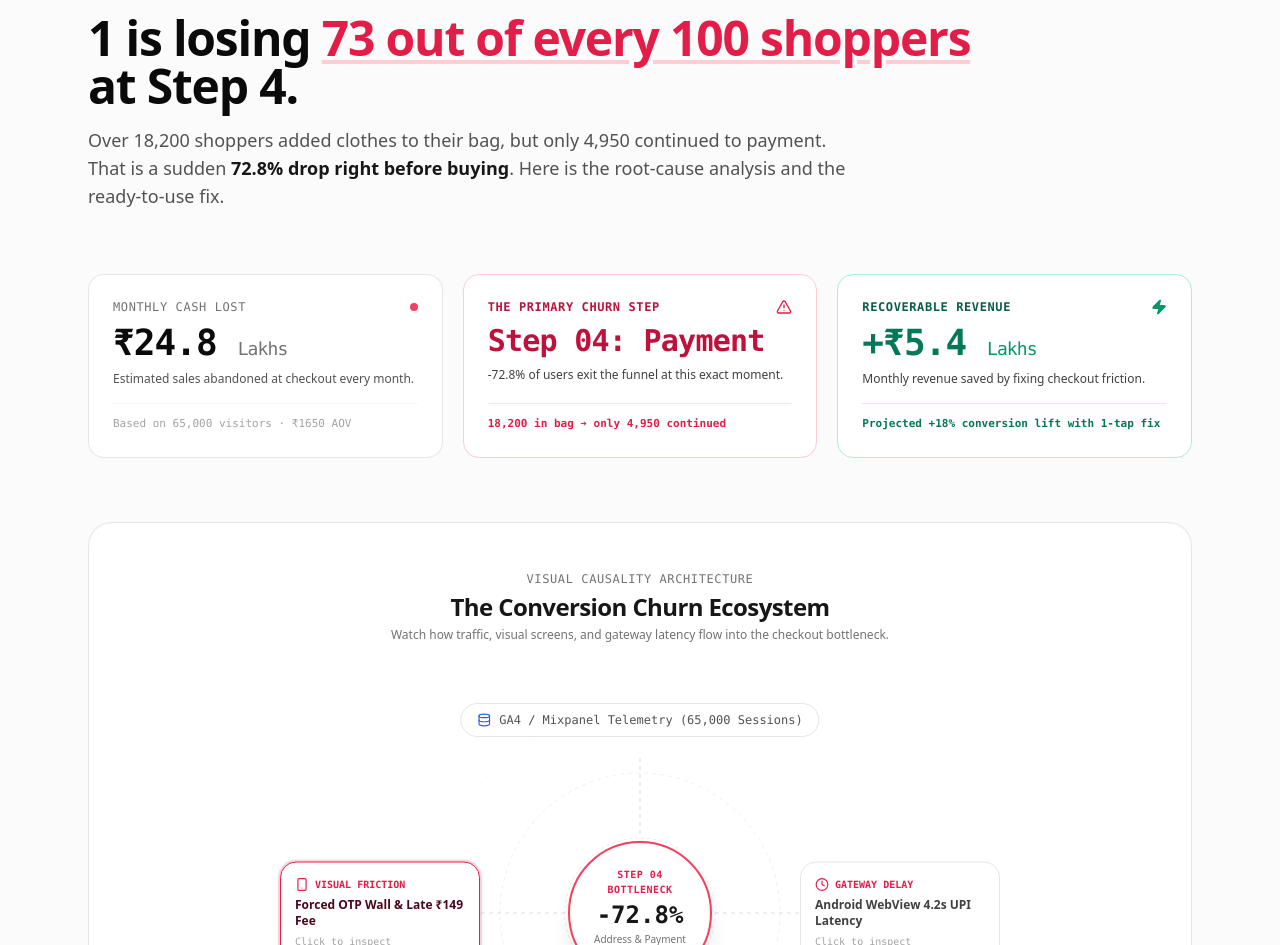
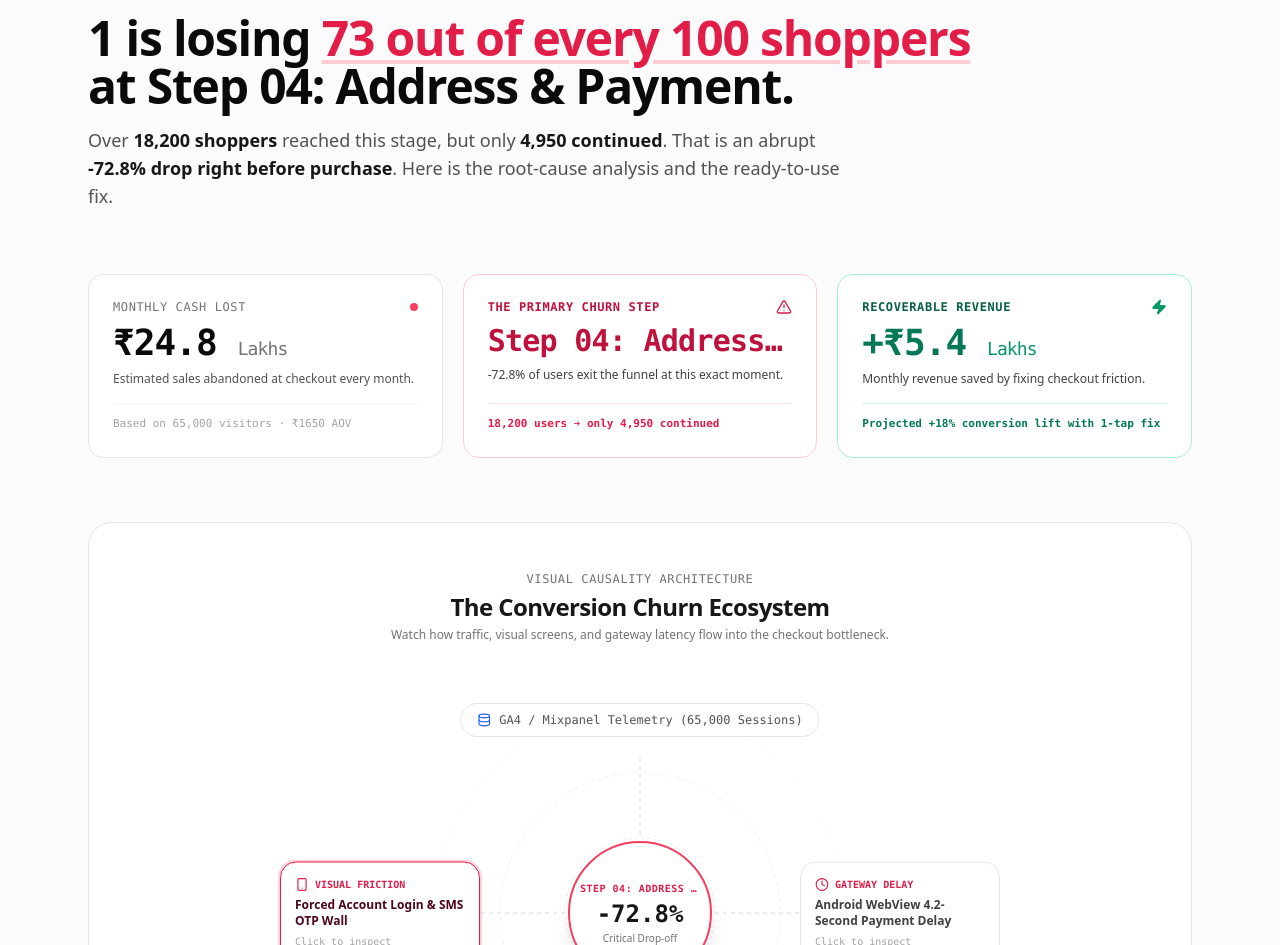
Before and after one commit to krrishvimal/funneldoctorai, a Next.js app in the folder apps/web/: page /audit/1 in a window 1280 px wide. Shown: the part 107-1052 px from the top of the page. Built offline with nearby package versions, Linux system fonts and the light colour scheme.

Commit message:
feat(audit): make dedicated audit report page 100% dynamic for any store or industry

```diff
--- a/apps/web/src/app/audit/[slug]/page.tsx
+++ b/apps/web/src/app/audit/[slug]/page.tsx
@@ -235,6 +235,29 @@ Quantitative telemetry indicates that ${cleanBrandName} loses 72.8% of high-inte
           const leaked = ((totalVisitors * (dropRate / 100) * aovVal) / 100000);
           const recoverable = leaked * 0.22;
 
+          const mappedSteps = Array.isArray(parsed.steps) && parsed.steps.length > 0
+            ? parsed.steps.map((s: any, idx: number) => ({
+                name: s.step || `Step 0${idx + 1}`,
+                visitors: Number(String(s.users || '0').replace(/[^0-9]/g, '')) || 0,
+                dropoffRate: s.drop ? Number(String(s.drop).replace(/[^0-9.]/g, '')) : 0,
+                isBottleneck: !!s.critical
+              }))
+            : null;
+
+          const criticalStep = mappedSteps?.find((s: any) => s.isBottleneck) || mappedSteps?.[Math.max(0, (mappedSteps?.length || 2) - 2)];
+          const worstName = criticalStep?.name || parsed.pins?.[0]?.title || 'Checkout Bottleneck';
+          const worstIdx = mappedSteps && criticalStep ? mappedSteps.indexOf(criticalStep) + 1 : 4;
+
+          const mappedFindings = Array.isArray(parsed.pins) && parsed.pins.length > 0
+            ? parsed.pins.map((p: any, idx: number) => ({
+                id: String(idx + 1),
+                title: p.title || `Friction Point #${idx + 1}`,
+                plainEnglish: p.desc || 'Friction point isolated by multimodal diagnostic inspection.',
+                impact: p.metric || 'Critical Exit',
+                category: idx === 0 ? ('ux' as const) : idx === 1 ? ('pricing' as const) : ('latency' as const)
+              }))
+            : null;
+
           setAudit(prev => ({
             ...prev,
             domain: parsed.url || prev.domain,
@@ -244,6 +267,10 @@ Quantitative telemetry indicates that ${cleanBrandName} loses 72.8% of high-inte
             leakedMonthlyLakhs: Number(leaked.toFixed(1)),
             recoverableMonthlyLakhs: Number(recoverable.toFixed(1)),
             aov: aovVal,
+            worstStepName: worstName,
+            worstStepIndex: worstIdx,
+            steps: mappedSteps || prev.steps,
+            findings: mappedFindings || prev.findings,
             reactCode: parsed.remediationCode || prev.reactCode,
             prdMarkdown: parsed.prdProblemStatement
               ? `# EXECUTIVE PRD: ${parsed.url}\n\n## Problem Statement\n${parsed.prdProblemStatement}\n\n## Hypothesis\n${parsed.prdHypothesis}`
@@ -386,13 +413,21 @@ ${audit.prdMarkdown}
           </div>
 
           <h1 className="text-3xl sm:text-5xl font-bold tracking-tight text-neutral-950 leading-[1.15]">
-            {audit.brandName} is losing <span className="text-rose-600 underline decoration-rose-200 underline-offset-4">73 out of every 100 shoppers</span> at Step 4.
+            {audit.brandName} is losing <span className="text-rose-600 underline decoration-rose-200 underline-offset-4">{Math.round(audit.dropoffRate)} out of every 100 shoppers</span> at {audit.worstStepName}.
           </h1>
 
           <p className="text-base sm:text-lg text-neutral-600 leading-relaxed max-w-3xl">
-            Over 18,200 shoppers added clothes to their bag, but only 4,950 continued to payment.
-            That is a sudden <strong className="text-neutral-900">72.8% drop right before buying</strong>.
-            Here is the root-cause analysis and the ready-to-use fix.
+            {audit.steps && audit.steps.length >= 2 ? (
+              <>
+                Over <strong className="text-neutral-900">{audit.steps[Math.max(0, audit.worstStepIndex - 2)]?.visitors?.toLocaleString() || audit.steps[0]?.visitors?.toLocaleString()} shoppers</strong> reached this stage, but only <strong className="text-neutral-900">{audit.steps[Math.max(0, audit.worstStepIndex - 1)]?.visitors?.toLocaleString() || Math.round(audit.visitors * (1 - audit.dropoffRate / 100)).toLocaleString()} continued</strong>.
+                That is an abrupt <strong className="text-neutral-900">-{audit.dropoffRate}% drop right before purchase</strong>.
+                Here is the root-cause analysis and the ready-to-use fix.
+              </>
+            ) : (
+              <>
+                Conversion telemetry indicates a critical <strong className="text-neutral-900">-{audit.dropoffRate}% drop</strong> at {audit.worstStepName}. Here is the diagnostic breakdown and synthesized fix.
+              </>
+            )}
           </p>
         </section>
 
@@ -424,15 +459,17 @@ ${audit.prdMarkdown}
                 <span>The Primary Churn Step</span>
                 <AlertTriangle className="w-4 h-4 text-rose-600" />
               </div>
-              <div className="text-2xl sm:text-3xl font-bold font-mono text-rose-700 tracking-tight">
-                Step 04: Payment
+              <div className="text-2xl sm:text-3xl font-bold font-mono text-rose-700 tracking-tight truncate">
+                {audit.worstStepName}
               </div>
               <p className="text-xs text-neutral-700 mt-2">
-                -72.8% of users exit the funnel at this exact moment.
+                -{audit.dropoffRate}% of users exit the funnel at this exact moment.
               </p>
             </div>
-            <div className="mt-4 pt-3 border-t border-rose-200/60 text-[11px] font-mono text-rose-600 font-semibold">
-              18,200 in bag ➔ only 4,950 continued
+            <div className="mt-4 pt-3 border-t border-rose-200/60 text-[11px] font-mono text-rose-600 font-semibold truncate">
+              {audit.steps && audit.steps.length >= 2
+                ? `${audit.steps[Math.max(0, audit.worstStepIndex - 2)]?.visitors?.toLocaleString() || audit.steps[0]?.visitors?.toLocaleString()} users ➔ only ${audit.steps[Math.max(0, audit.worstStepIndex - 1)]?.visitors?.toLocaleString() || Math.round(audit.visitors * (1 - audit.dropoffRate/100)).toLocaleString()} continued`
+                : `-${audit.dropoffRate}% churn rate`}
             </div>
           </div>
 
@@ -573,22 +610,22 @@ ${audit.prdMarkdown}
                 <Smartphone className="w-3.5 h-3.5" />
                 <span>VISUAL FRICTION</span>
               </div>
-              <p className="font-semibold text-xs leading-snug">
-                Forced OTP Wall & Late ₹149 Fee
+              <p className="font-semibold text-xs leading-snug line-clamp-2">
+                {audit.findings[0]?.title || 'Visual Friction Detected'}
               </p>
               <span className="text-[10px] text-neutral-400 mt-1 block font-mono">Click to inspect</span>
             </div>
 
             {/* CENTRAL NODE: The Churn Bottleneck (Pulsing Center Hub) */}
             <div className="z-10 w-36 h-36 rounded-full bg-white border-2 border-rose-500 shadow-xl flex flex-col items-center justify-center p-3 text-center transition-all hover:scale-105">
-              <span className="text-[10px] font-mono text-rose-600 uppercase font-bold tracking-wider">
-                Step 04 Bottleneck
+              <span className="text-[10px] font-mono text-rose-600 uppercase font-bold tracking-wider truncate max-w-[120px]">
+                {audit.worstStepName}
               </span>
               <span className="text-2xl font-bold font-mono text-neutral-900 my-0.5">
-                -72.8%
+                -{audit.dropoffRate}%
               </span>
               <span className="text-[10px] text-neutral-500 font-sans leading-tight">
-                Address & Payment Churn
+                Critical Drop-off
               </span>
             </div>
 
@@ -605,8 +642,8 @@ ${audit.prdMarkdown}
                 <Clock className="w-3.5 h-3.5" />
                 <span>GATEWAY DELAY</span>
               </div>
-              <p className="font-semibold text-xs leading-snug">
-                Android WebView 4.2s UPI Latency
+              <p className="font-semibold text-xs leading-snug line-clamp-2">
+                {audit.findings[2]?.title || audit.findings[1]?.title || 'Gateway Latency Delay'}
               </p>
               <span className="text-[10px] text-neutral-400 mt-1 block font-mono">Click to inspect</span>
             </div>
@@ -621,7 +658,7 @@ ${audit.prdMarkdown}
               }`}
             >
               <Zap className="w-4 h-4 text-emerald-600 fill-emerald-600" />
-              <span className="font-bold text-emerald-700">1-Tap Express Guest UPI Fix (+₹5.4L/mo)</span>
+              <span className="font-bold text-emerald-700">1-Tap Express Fix (+₹{audit.recoverableMonthlyLakhs}L/mo)</span>
             </div>
           </div>
         </section>
@@ -711,8 +748,8 @@ ${audit.prdMarkdown}
               <div className="p-6 bg-rose-50/20 border border-rose-200 rounded-2xl flex flex-col justify-between">
                 <div>
                   <div className="flex justify-between font-mono text-xs text-rose-700 font-bold pb-2 mb-3 border-b border-rose-200">
-                    <span>Current Checkout Wall</span>
-                    <span>-72.8% Churn</span>
+                    <span>Current Friction Wall</span>
+                    <span>-{audit.dropoffRate}% Churn</span>
                   </div>
                   <h4 className="font-bold text-base text-neutral-900 mb-2">High-Friction Baseline</h4>
                   <ul className="text-xs text-neutral-700 space-y-2.5">
@@ -741,7 +778,7 @@ ${audit.prdMarkdown}
                 <div>
                   <div className="flex justify-between font-mono text-xs text-emerald-800 font-bold pb-2 mb-3 border-b border-emerald-200">
                     <span>Gemini Remediation</span>
-                    <span>+18% Lift</span>
+                    <span>+{Math.min(45, Math.round(audit.dropoffRate * 0.25))}% Lift</span>
                   </div>
                   <h4 className="font-bold text-base text-neutral-900 mb-2">1-Tap Express Guest Checkout</h4>
                   <ul className="text-xs text-neutral-800 space-y-2.5">
```
